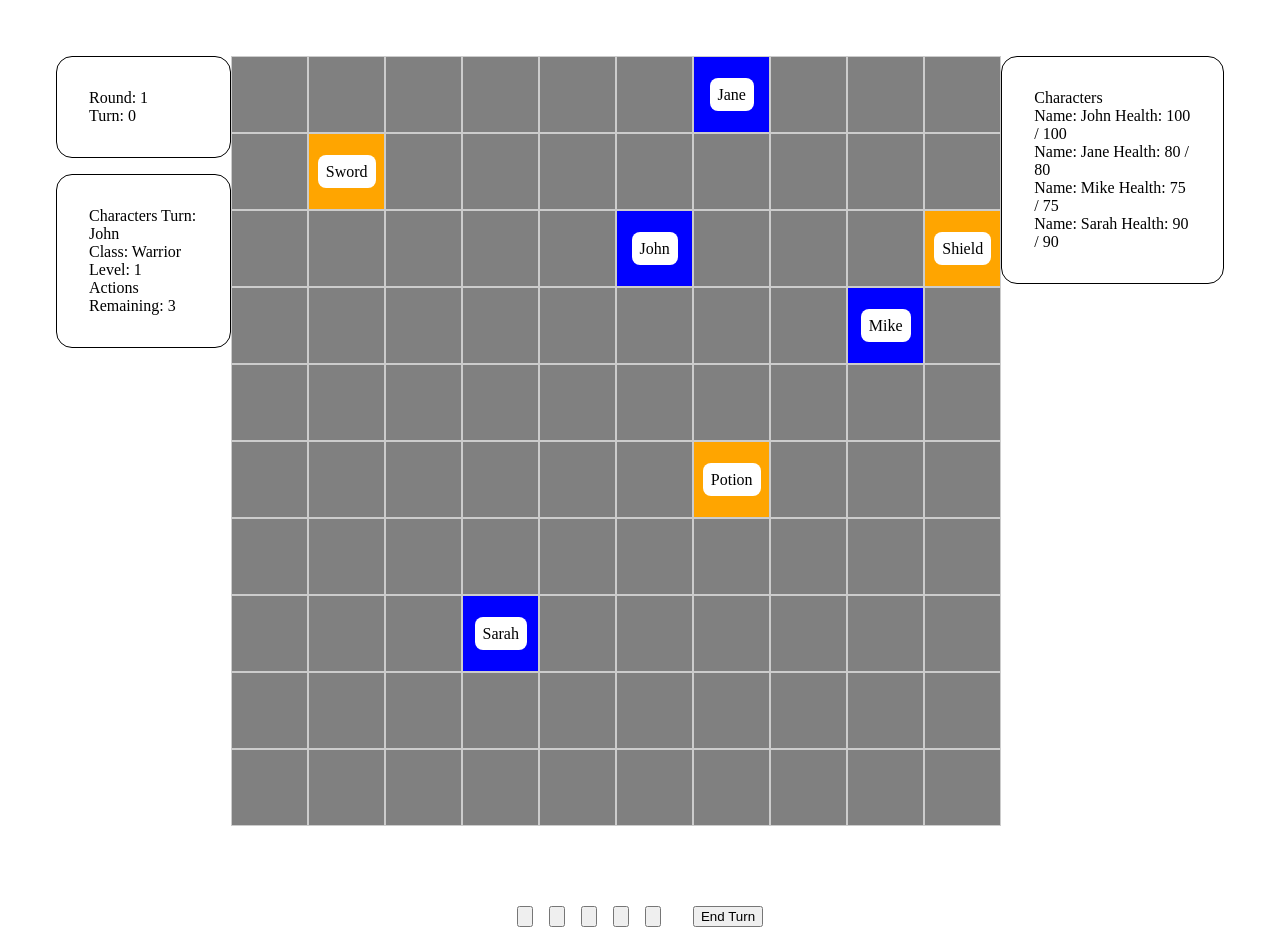
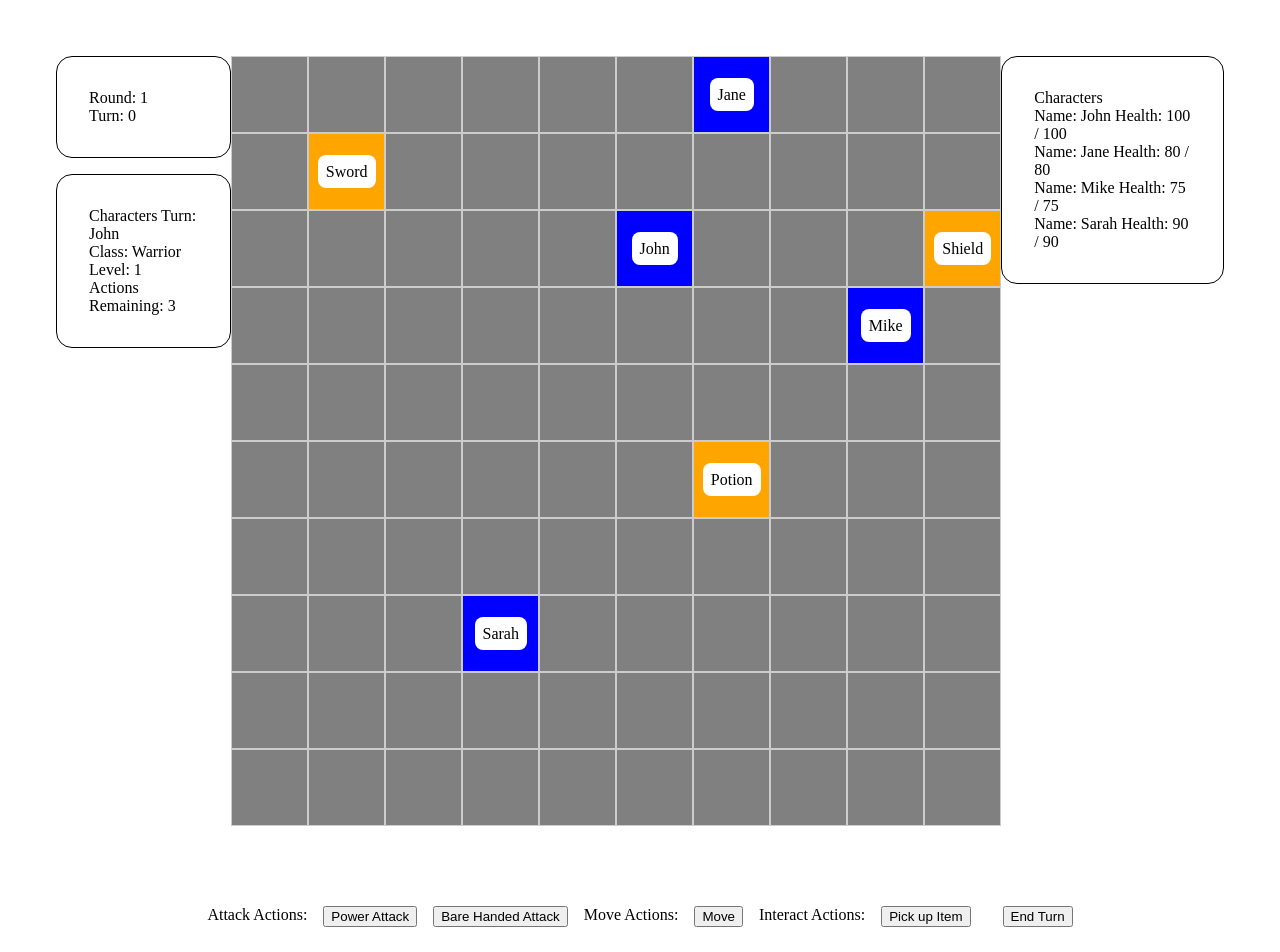
Before and after one commit to NathanArvan/2d-game, an Angular app: page / in a window 1280 px wide. Shown: the top 952 px of the page. Built offline with nearby package versions, Linux system fonts and the light colour scheme.

Commit message:
update battle ui component to use action items

```diff
--- a/src/app/components/battle-map-ui/battle-map-ui.component.html
+++ b/src/app/components/battle-map-ui/battle-map-ui.component.html
@@ -45,8 +45,30 @@
     <div class="action-bar">
       @switch (actionState()) {
         @case (actionStates.NoSelection) {
-          @for (action of characterActions(); track $index) {
-            <button (click)="selectAction(action)">{{ action.name }}</button>
+          @for (group of characterActions(); track $index) {
+            @switch (group.actionType) {
+              @case (actionTypes.ATTACK) {
+                Attack Actions:
+                @for (action of group.actions; track $index) {
+                  <button (click)="selectAttack(action)">{{ action.name }}</button>
+                }
+              }
+              @case (actionTypes.MOVE) {
+                Move Actions:
+                @for (action of group.actions; track $index) {
+                  <button (click)="selectMove(action)">{{ action.name }}</button>
+                }
+              }
+              @case (actionTypes.INTERACT) {
+                Interact Actions:
+                @for (action of group.actions; track $index) {
+                  <button (click)="selectInteract(action)">{{ action.name }}</button>
+                }
+              }
+
+            }
+
+
           }
         }
         @case (actionStates.MoveSelected) {
--- a/src/app/components/battle-map-ui/battle-map-ui.component.ts
+++ b/src/app/components/battle-map-ui/battle-map-ui.component.ts
@@ -4,7 +4,7 @@ import { GameService } from '../../services/game.service';
 import { Character } from '../../models/character.model';
 import { ItemInstance } from '../../models/item.model';
 import { Location } from '../../models/location.model';
-import { Action, ActionStates } from '../../models/action.model';
+import { Action, ActionType } from '../../models/action.model';
 import { Battle } from '../../models/turn.model';
 import { BattleService } from '../../services/battle.service';
 import { CharacterService } from '../../services/character.service';
@@ -15,8 +15,9 @@ enum ActionStates {
   NoSelection,
   MoveSelected,
   AttackSelected,
-  ItemPickUpSelected,
+  InteractSelected,
   UseItemSelected,
+  BuffSelected,
 }
 
 
@@ -37,6 +38,8 @@ export class BattleMapUiComponent implements OnInit {
   battle = signal<Battle | null>(null);
   remainingActionsInTurn = signal<number>(0);
   log = signal<string[]>([]);
+  actionTypes = ActionType;
+
 
   selectedAction = signal<Action | null>(null);
   selectedActionContext = computed(() => {
@@ -122,7 +125,7 @@ export class BattleMapUiComponent implements OnInit {
       }
     }
 
-    if(this.actionState() === ActionStates.ItemPickUpSelected){
+    if(this.actionState() === ActionStates.InteractSelected){
       const itemIdAtPosition = this.getItemIdAtPosition(event.x,event.y)
       if(itemIdAtPosition) {
         this.pickUpItem(itemIdAtPosition);
@@ -132,10 +135,36 @@ export class BattleMapUiComponent implements OnInit {
     }
   }
 
-  selectAction(action: Action) {
-    this.actionState.set(action.state);
+
+
+  selectAttack(action: Action) {
+    this.actionState.set(ActionStates.AttackSelected);
     this.selectedAction.set(action);
   }
+
+  selectMove(action: Action) {
+    this.actionState.set(ActionStates.AttackSelected);
+    this.selectedAction.set(action);
+  }
+
+  selectInteract(action: Action) {
+    this.actionState.set(ActionStates.InteractSelected);
+    this.selectedAction.set(action);
+  }
+
+  selectUseItem(action: Action) {
+    this.actionState.set(ActionStates.UseItemSelected);
+    this.selectedAction.set(action);
+  }
+
+  selectBuff(action: Action) {
+    this.actionState.set(ActionStates.BuffSelected);
+    this.selectedAction.set(action);
+  }
+
+
+
+
 
   moveCharacter(x: number, y: number) {
     const currentCharacterId = this.currentCharacter()?.id
```
